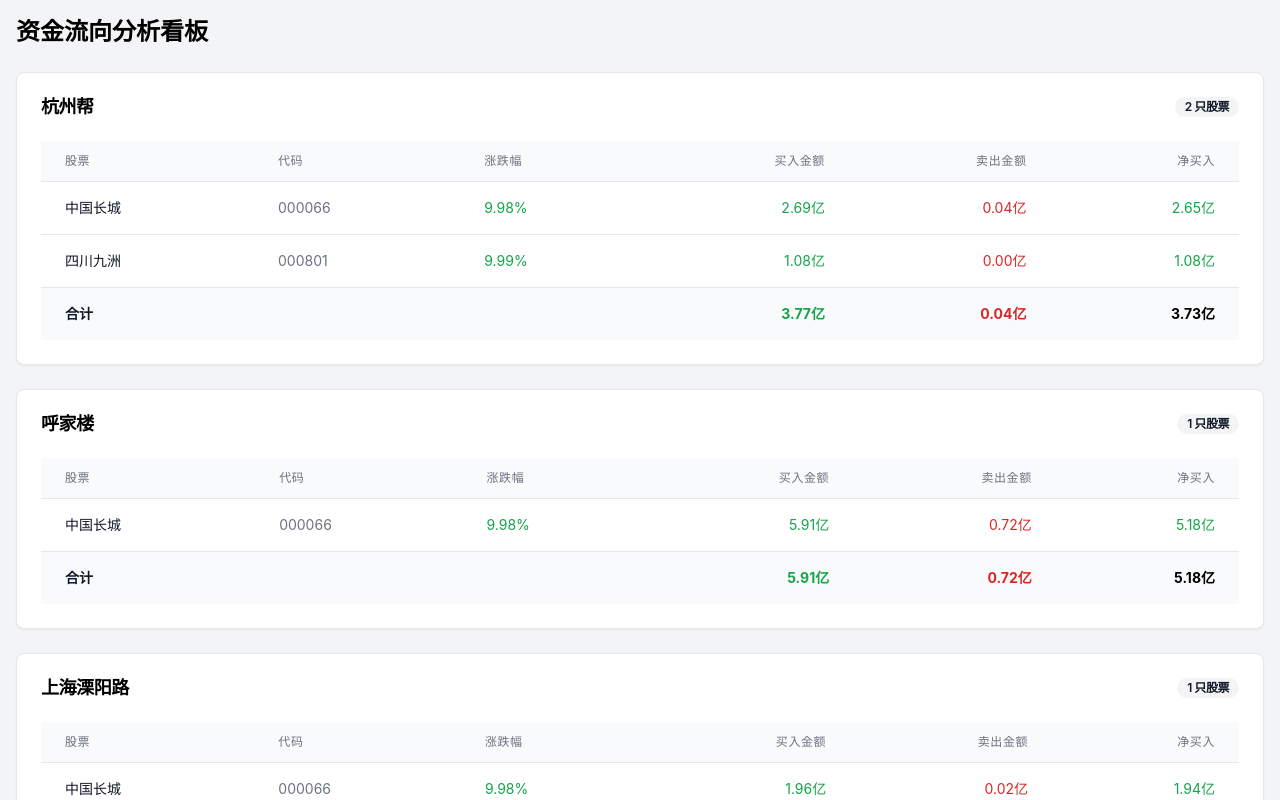
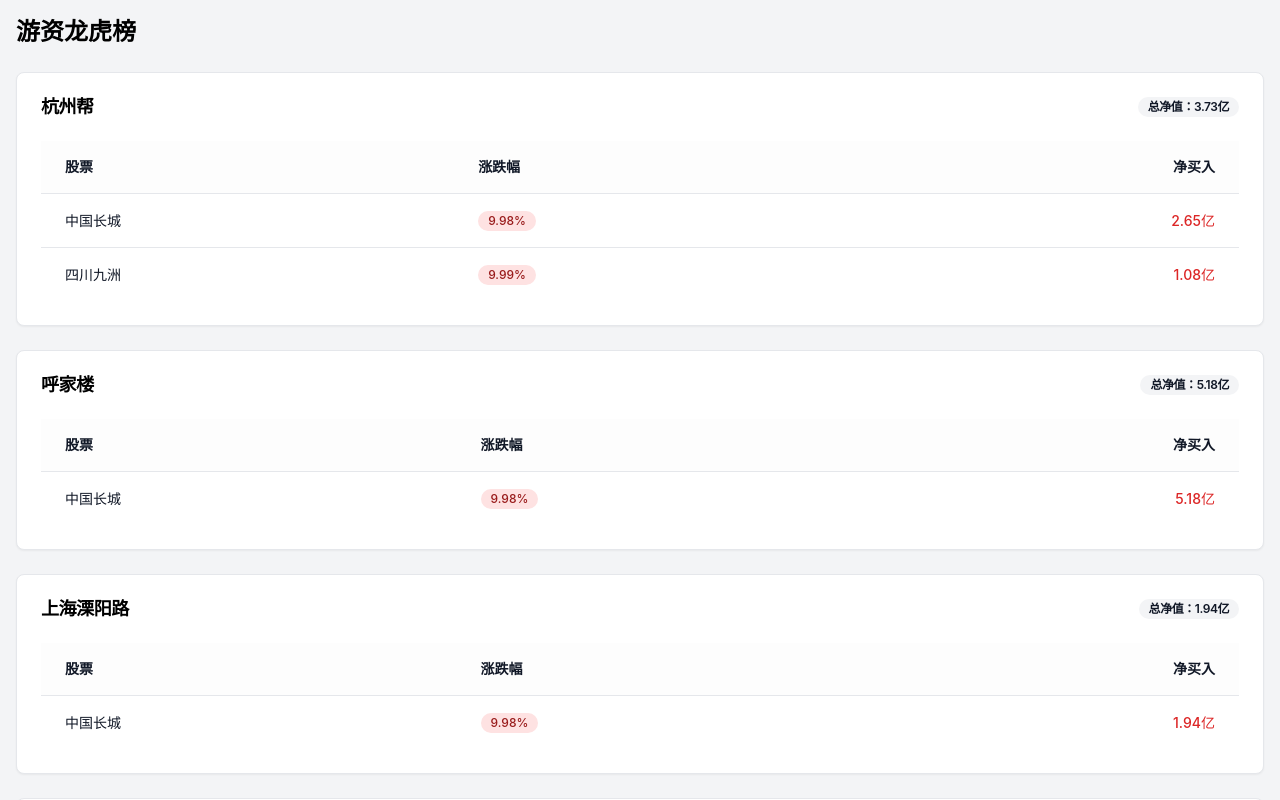
Before and after one commit to mytangyh/hot-money-dashboard, a React (Create React App) app: page / in a window 1280 px wide. Shown: the top 800 px of the page. Built offline with nearby package versions, Linux system fonts and the light colour scheme.

Commit message:
ui change

```diff
--- a/src/HotMoneyDashboard.jsx
+++ b/src/HotMoneyDashboard.jsx
@@ -114,7 +114,7 @@ const HotMoneyDashboard = () => {
 
   return (
     <div className="space-y-6 p-4">
-      <h1 className="text-2xl font-bold">资金流向分析看板</h1>
+      <h1 className="text-2xl font-bold">游资龙虎榜</h1>
 
       {Object.entries(groupedData).map(([name, stocks]) => (
         <Card key={name} className="w-full">
@@ -122,52 +122,36 @@ const HotMoneyDashboard = () => {
             <CardTitle className="flex items-center justify-between">
               <span>{name}</span>
               <Badge variant="secondary">
-                {stocks.length} 只股票
+                总净值：{formatValue(stocks.reduce((sum, stock) => sum + stock.net_value, 0))}
               </Badge>
             </CardTitle>
           </CardHeader>
-          <CardContent>
+          <CardContent className="p-0">
             <div className="overflow-x-auto">
-              <table className="min-w-full divide-y divide-gray-200">
-                <thead className="bg-gray-50">
-                  <tr>
-                    <th scope="col" className="px-6 py-3 text-left text-xs font-medium text-gray-500 uppercase tracking-wider">股票</th>
-                    <th scope="col" className="px-6 py-3 text-left text-xs font-medium text-gray-500 uppercase tracking-wider">代码</th>
-                    <th scope="col" className="px-6 py-3 text-left text-xs font-medium text-gray-500 uppercase tracking-wider">涨跌幅</th>
-                    <th scope="col" className="px-6 py-3 text-right text-xs font-medium text-gray-500 uppercase tracking-wider">买入金额</th>
-                    <th scope="col" className="px-6 py-3 text-right text-xs font-medium text-gray-500 uppercase tracking-wider">卖出金额</th>
-                    <th scope="col" className="px-6 py-3 text-right text-xs font-medium text-gray-500 uppercase tracking-wider">净买入</th>
+              <table className="w-full border-collapse">
+                <thead>
+                  <tr className="border-b border-gray-200 bg-gray-50/40">
+                    <th scope="col" className="py-4 px-6 text-left text-sm font-semibold text-gray-900">股票</th>
+                    <th scope="col" className="py-4 px-6 text-left text-sm font-semibold text-gray-900">涨跌幅</th>
+                    <th scope="col" className="py-4 px-6 text-right text-sm font-semibold text-gray-900">净买入</th>
                   </tr>
                 </thead>
-                <tbody className="bg-white divide-y divide-gray-200">
+                <tbody className="divide-y divide-gray-200 bg-white">
                   {stocks.map((stock, idx) => (
-                    <tr key={`${stock.stock_code}-${idx}`}>
-                      <td className="px-6 py-4 whitespace-nowrap text-sm font-medium text-gray-900">{stock.stock_name}</td>
-                      <td className="px-6 py-4 whitespace-nowrap text-sm text-gray-500">{stock.stock_code}</td>
-                      <td className="px-6 py-4 whitespace-nowrap text-sm">
-                        <span className={stock.change >= 0 ? 'text-green-600' : 'text-red-600'}>
+                    <tr key={`${stock.stock_code}-${idx}`} className="hover:bg-gray-50/50 transition-colors">
+                      <td className="py-4 px-6 text-sm font-medium text-gray-900">{stock.stock_name}</td>
+                      <td className="py-4 px-6 text-sm">
+                        <span className={`inline-flex items-center px-2.5 py-0.5 rounded-full text-xs font-medium ${
+                          stock.change >= 0 ? 'bg-red-100 text-red-800' : 'bg-green-100 text-green-800'
+                        }`}>
                           {formatPercent(stock.change)}
                         </span>
                       </td>
-                      <td className="px-6 py-4 whitespace-nowrap text-sm text-right text-green-600">{formatValue(stock.buy_value)}</td>
-                      <td className="px-6 py-4 whitespace-nowrap text-sm text-right text-red-600">{formatValue(stock.sell_value)}</td>
-                      <td className={`px-6 py-4 whitespace-nowrap text-sm text-right ${stock.net_value >= 0 ? 'text-green-600' : 'text-red-600'}`}>
+                      <td className={`py-4 px-6 text-sm text-right font-medium ${stock.net_value >= 0 ? 'text-red-600' : 'text-green-600'}`}>
                         {formatValue(stock.net_value)}
                       </td>
                     </tr>
                   ))}
-                  <tr className="bg-gray-50">
-                    <td colSpan={3} className="px-6 py-4 whitespace-nowrap text-sm font-bold text-gray-900">合计</td>
-                    <td className="px-6 py-4 whitespace-nowrap text-sm text-right font-bold text-green-600">
-                      {formatValue(stocks.reduce((sum, stock) => sum + stock.buy_value, 0))}
-                    </td>
-                    <td className="px-6 py-4 whitespace-nowrap text-sm text-right font-bold text-red-600">
-                      {formatValue(stocks.reduce((sum, stock) => sum + stock.sell_value, 0))}
-                    </td>
-                    <td className="px-6 py-4 whitespace-nowrap text-sm text-right font-bold">
-                      {formatValue(stocks.reduce((sum, stock) => sum + stock.net_value, 0))}
-                    </td>
-                  </tr>
                 </tbody>
               </table>
             </div>
```
